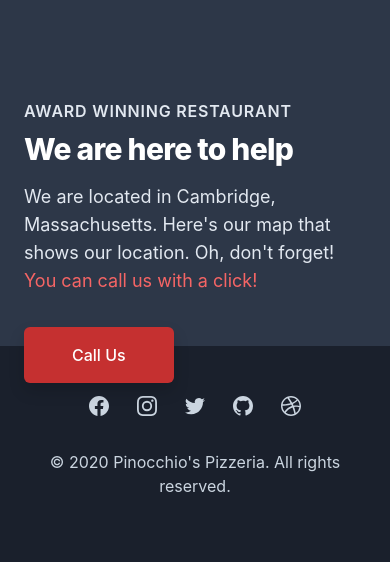
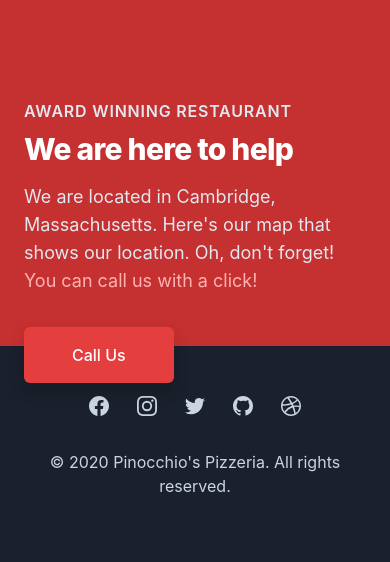
Before and after one commit to egehurturk/Pinnochio-Pizzeria, a Django app: page /locate/ in a window 390 px wide; the page is wider, and only the part inside the window is pictured. Shown: the part 533-1095 px from the top of that part. Run offline with Django 3.2, Linux system fonts and the light colour scheme; style sheets or scripts are compiled from the project's sources; some libraries are stand-ins or nearby versions.

Commit message:
Some color changes in locate.html

```diff
--- a/orders/templates/orders/locate.html
+++ b/orders/templates/orders/locate.html
@@ -52,9 +52,11 @@
 
         </nav>
 
-    <div class="relative bg-gray-800" style="height: 76.7vh">
-  <div class="h-56 bg-indigo-600 sm:h-72 md:absolute md:left-0 md:h-full md:w-1/2">
-    <iframe src="https://www.google.com/maps/embed?pb=!1m18!1m12!1m3!1d40446.08665784153!2d-71.14087458237036!3d42.37000040731866!2m3!1f0!2f0!3f0!3m2!1i1024!2i768!4f13.1!3m3!1m2!1s0x89e3775d4e48fa43%3A0xcab27982991e9fe3!2sPinocchio&#39;s%20Pizza%20%26%20Subs!5e0!3m2!1sen!2str!4v1590676833962!5m2!1sen!2str" width="600" height="300" frameborder="0" style="border:0;" allowfullscreen="" aria-hidden="false" tabindex="0" class="mx-5 mt-40"></iframe>
+    <div class="relative bg-red-700" style="height: 76.7vh">
+  <div class="h-56 bg-gray-200 sm:h-72 md:absolute md:left-0 md:h-full md:w-1/2">
+{#      <div class="map-resposnive">#}
+        <iframe src="https://www.google.com/maps/embed?pb=!1m18!1m12!1m3!1d40446.08665784153!2d-71.14087458237036!3d42.37000040731866!2m3!1f0!2f0!3f0!3m2!1i1024!2i768!4f13.1!3m3!1m2!1s0x89e3775d4e48fa43%3A0xcab27982991e9fe3!2sPinocchio&#39;s%20Pizza%20%26%20Subs!5e0!3m2!1sen!2str!4v1590676833962!5m2!1sen!2str" width="600" height="300" frameborder="0" style="border:0;" allowfullscreen="" aria-hidden="false" tabindex="0" class="mx-5 mt-40"></iframe>
+{#      </div>#}
   </div>
   <div class="relative max-w-screen-xl mx-auto px-4 py-12 sm:px-6 lg:px-8 lg:py-16">
     <div class="md:ml-auto md:w-1/2 md:pl-10">
@@ -65,11 +67,11 @@
         We are here to help
       </h2>
       <p class="mt-3 text-lg leading-7 text-gray-300">
-        We are located in Cambridge, Massachusetts. Here's our map that shows our location. Oh, don't forget! <span class="text-red-500">You can call us with a click! </span>
+        We are located in Cambridge, Massachusetts. Here's our map that shows our location. Oh, don't forget! <span class="text-red-300">You can call us with a click! </span>
       </p>
       <div class="mt-8">
         <div class="inline-flex rounded-md shadow">
-          <a href="tel:0000000" class="inline-flex items-center justify-center px-5 py-3 border-none no-underline text-base text-white font-medium rounded-md text-gray-900 bg-red-700 hover:text-gray-600 focus:outline-none focus:shadow-outline transition duration-150 ease-in-out">
+          <a href="tel:0000000" class="inline-flex items-center justify-center px-5 py-3 border-none no-underline text-base text-white font-medium rounded-md text-gray-900 bg-red-600 hover:text-gray-600 hover:bg-red-400 focus:shadow-outline transition duration-150 ease-in-out">
             Call Us
           </a>
         </div>
```
